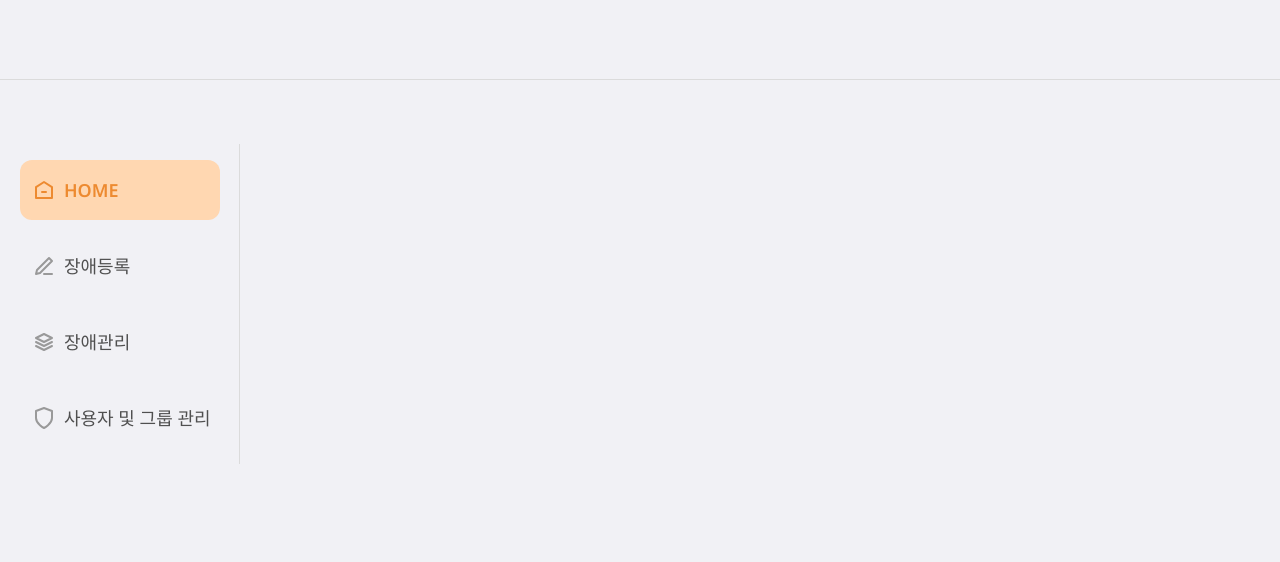
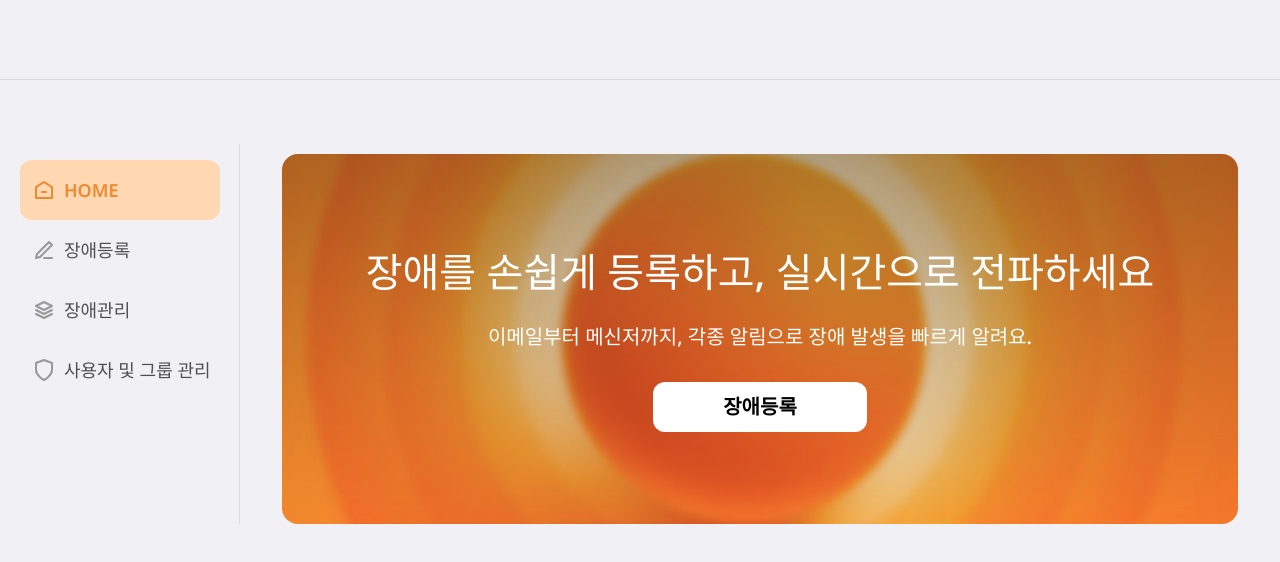
Before and after one commit to swyp-2-team/frontier, a React (Vite) app: page / in a window 1280 px wide. Shown: the top 562 px of the page. Built offline with nearby package versions, Linux system fonts and the light colour scheme; a web font is replaced by a local one.

Commit message:
feat: 메인 페이지 배너 퍼블리싱

```diff
--- a/src/pages/HomePage/HomePage.tsx
+++ b/src/pages/HomePage/HomePage.tsx
@@ -1,7 +1,9 @@
+import Banner from "@/shared/components/ui/Banner";
+
 export default function HomePage() {
   return (
-    <main className="flex-1 p-8 overflow-y-auto">
-      {/* <Banner /> */}
+    <main className="flex-1 pt-[10px] px-[42px] overflow-y-auto">
+      <Banner />
       {/* <IncidentList /> */}
     </main>
   );
--- /dev/null
+++ b/src/shared/components/ui/Banner.tsx
@@ -0,0 +1,24 @@
+import { Button } from "@/shared/components/ui/button";
+import { Link } from "react-router-dom";
+
+export default function Banner() {
+  return (
+    <div className="flex bg-[url('@/assets/images/banner.png')] bg-cover bg-center rounded-[16px] h-[370px] text-white">
+      <div className="flex flex-col w-full bg-gradient-to-b justify-center items-center from-black/28 to-transparent rounded-[16px]">
+        <h2 className="headline-40 mb-6">
+          장애를 손쉽게 등록하고, 실시간으로 전파하세요
+        </h2>
+        <p className="title-20 mb-[30px]">
+          이메일부터 메신저까지, 각종 알림으로 장애 발생을 빠르게 알려요.
+        </p>
+        <Button
+          asChild
+          variant={"basic"}
+          className="bg-white text-black title-20_SB w-[214px] h-[50px] rounded-[12px] hover:bg-primary hover:text-white"
+        >
+          <Link to={"/incident-register"}>장애등록</Link>
+        </Button>
+      </div>
+    </div>
+  );
+}
--- a/src/shared/components/ui/Sidebar.tsx
+++ b/src/shared/components/ui/Sidebar.tsx
@@ -11,7 +11,7 @@ export default function Sidebar() {
 
   return (
     <aside className="w-60 py-4 px-5 border-r border-gray-400 flex flex-col">
-      <nav className="flex flex-col gap-4">
+      <nav className="flex flex-col">
         <SidebarItem
           icon={<HomeIcon className="size-6" />}
           label="HOME"
--- a/src/shared/components/ui/SidebarItem.tsx
+++ b/src/shared/components/ui/SidebarItem.tsx
@@ -18,7 +18,7 @@ export default function SidebarItem({
   return (
     <Button
       asChild
-      variant={"sidebar"}
+      variant={"basic"}
       className={cn(
         "w-[200px] h-[60px] rounded-[12px] body-18 text-gray-700 px-3 justify-normal group",
         active
--- a/src/shared/components/ui/button.tsx
+++ b/src/shared/components/ui/button.tsx
@@ -20,7 +20,7 @@ const buttonVariants = cva(
         ghost:
           "hover:bg-accent hover:text-accent-foreground dark:hover:bg-accent/50",
         link: "text-primary underline-offset-4 hover:underline",
-        sidebar: "bg-transparent",
+        basic: "bg-transparent",
       },
       size: {
         default: "h-14 px-4 py-2 has-[>svg]:px-3",
```
Also changed, not shown: src/assets/images/banner.png (added).
